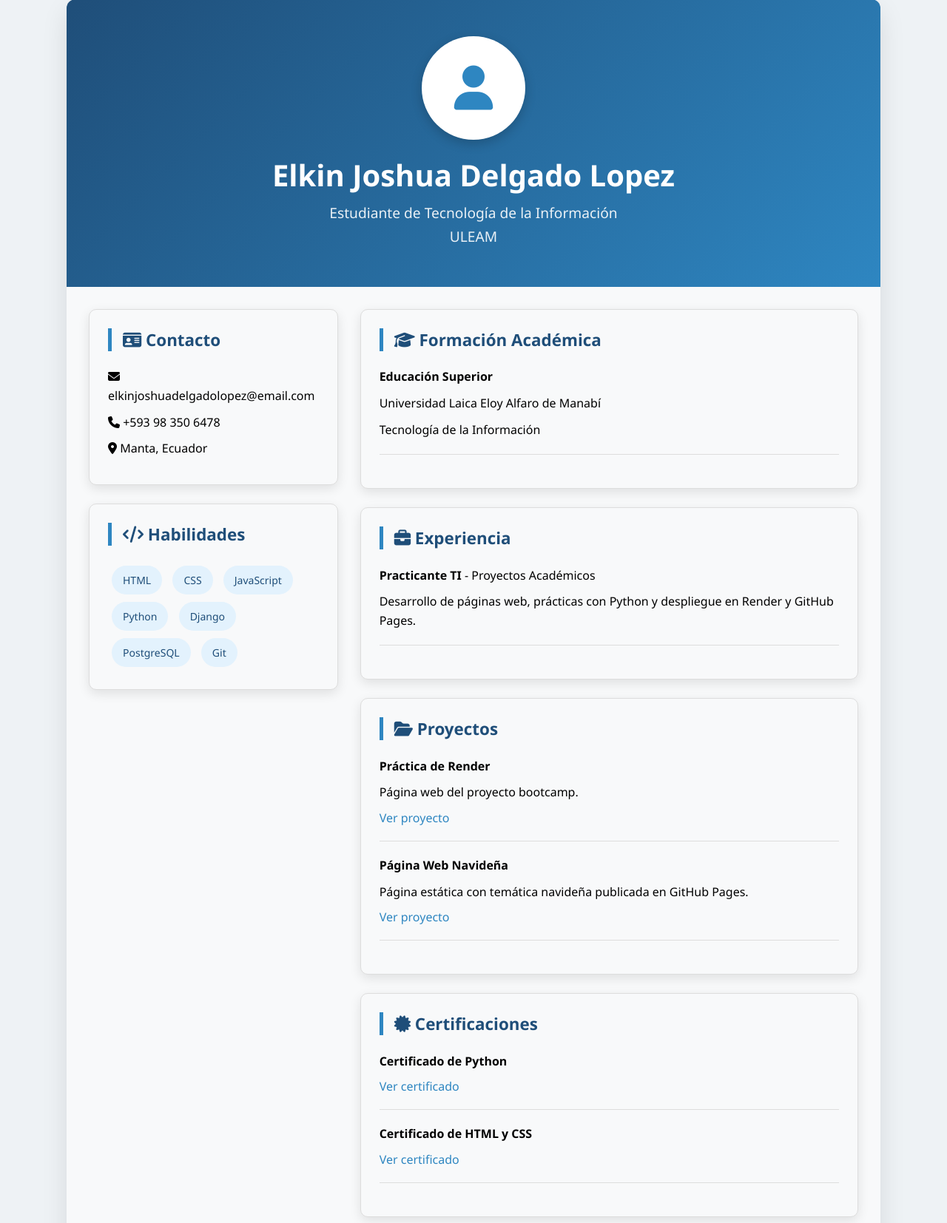
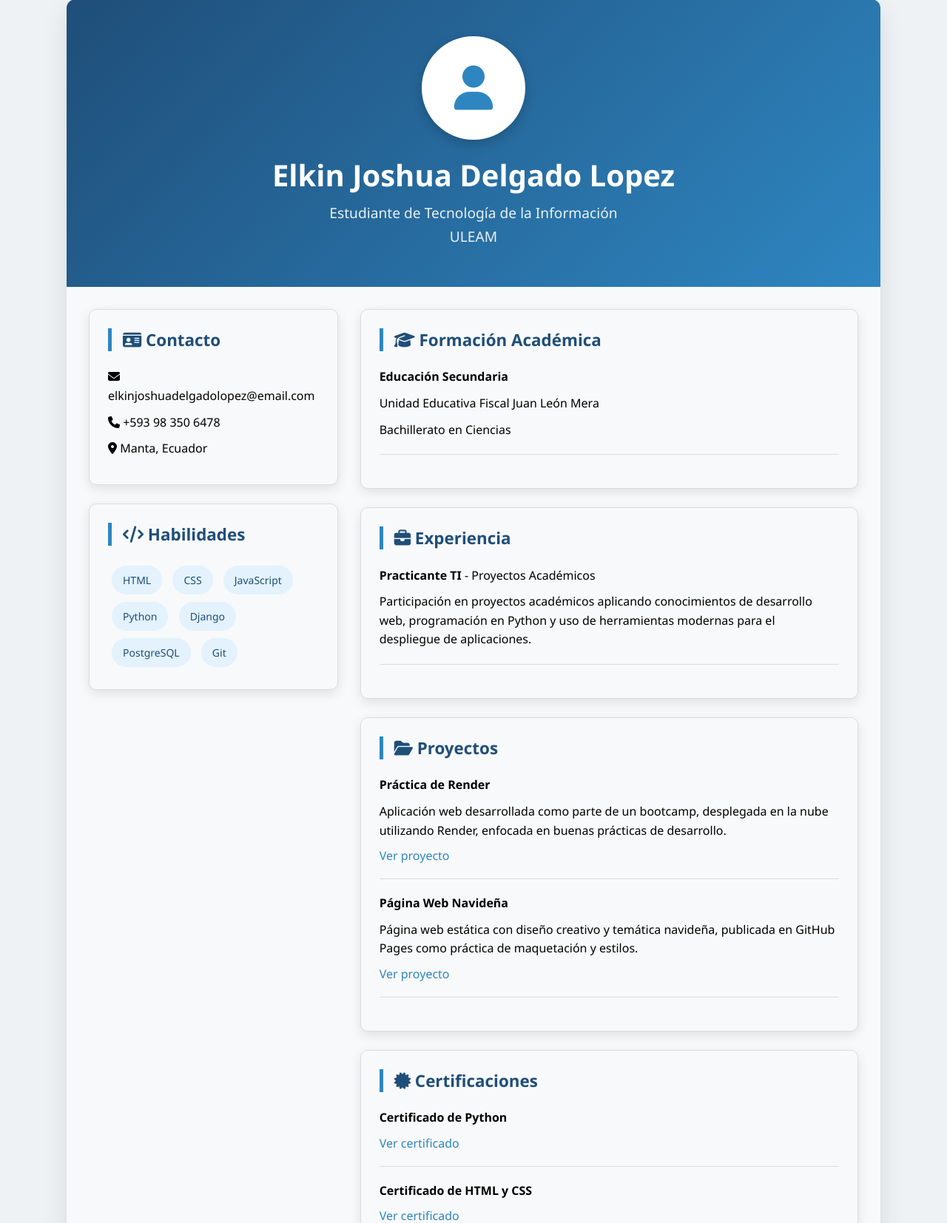
Before and after one commit to elkin1123/bd_cv22, a Django app: page / in a window 1280 px wide. Shown: the part 103-1757 px from the top of the page at 74% size. Run offline with Django 5.2, Linux system fonts and the light colour scheme; some libraries are stand-ins or nearby versions.

Commit message:
Actualiza datos del CV

```diff
--- a/tasks/views.py
+++ b/tasks/views.py
@@ -21,44 +21,59 @@ def home(request):
             'PostgreSQL', 'Git'
         ],
 
+        # 🔹 FORMACIÓN (bien acomodada)
         'formacion': [
-            {
-                'nivel': 'Educación Superior',
-                'institucion': 'Universidad Laica Eloy Alfaro de Manabí',
-                'detalle': 'Tecnología de la Información',
-            }
-        ],
-
+    {
+        'nivel': 'Educación Secundaria',
+        'institucion': 'Unidad Educativa Fiscal Juan León Mera',
+        'detalle': 'Bachillerato en Ciencias',
+        'descripcion': 'Formación secundaria completa que fortaleció bases académicas, responsabilidad y trabajo en equipo.'
+    }
+],
+        # 🔹 EXPERIENCIA (más viva pero breve)
         'experiencia': [
             {
                 'puesto': 'Practicante TI',
                 'empresa': 'Proyectos Académicos',
-                'descripcion': 'Desarrollo de páginas web, prácticas con Python y despliegue en Render y GitHub Pages.',
+                'descripcion': (
+                    'Participación en proyectos académicos aplicando conocimientos de desarrollo web, '
+                    'programación en Python y uso de herramientas modernas para el despliegue de aplicaciones.'
+                ),
             }
         ],
 
+        # 🔹 PROYECTOS (más interesantes)
         'proyectos': [
             {
                 'titulo': 'Práctica de Render',
-                'descripcion': 'Página web del proyecto bootcamp.',
+                'descripcion': (
+                    'Aplicación web desarrollada como parte de un bootcamp, '
+                    'desplegada en la nube utilizando Render, enfocada en buenas prácticas de desarrollo.'
+                ),
                 'url': 'https://proyecto2025-4v99.onrender.com'
             },
             {
                 'titulo': 'Página Web Navideña',
-                'descripcion': 'Página estática con temática navideña publicada en GitHub Pages.',
+                'descripcion': (
+                    'Página web estática con diseño creativo y temática navideña, '
+                    'publicada en GitHub Pages como práctica de maquetación y estilos.'
+                ),
                 'url': 'https://joshua391125.github.io/josu-391125.github.io/'
             }
         ],
 
+        # 🔹 CERTIFICADOS (con más vida)
         'cursos': [
             {
                 'nombre': 'Certificado de Python',
                 'institucion': 'Curso de Python',
+                'descripcion': 'Capacitación en fundamentos de programación, lógica, estructuras de control y manejo de datos.',
                 'url': 'https://drive.google.com/file/d/1tZPwiW_oej5h-0QWprymZMOkrUFMGDwi/view?usp=drive_link'
             },
             {
                 'nombre': 'Certificado de HTML y CSS',
                 'institucion': 'Formación Complementaria',
+                'descripcion': 'Curso enfocado en diseño web, estructura de páginas y estilos responsivos.',
                 'url': 'https://drive.google.com/file/d/1wDTdsVZ7IkBFLETni0egMw_g2_q-Oj4a/view?usp=drive_link'
             }
         ],
```
Also changed, not shown: tasks/templates/hoja-de-vida.html (line endings or trailing spaces).
